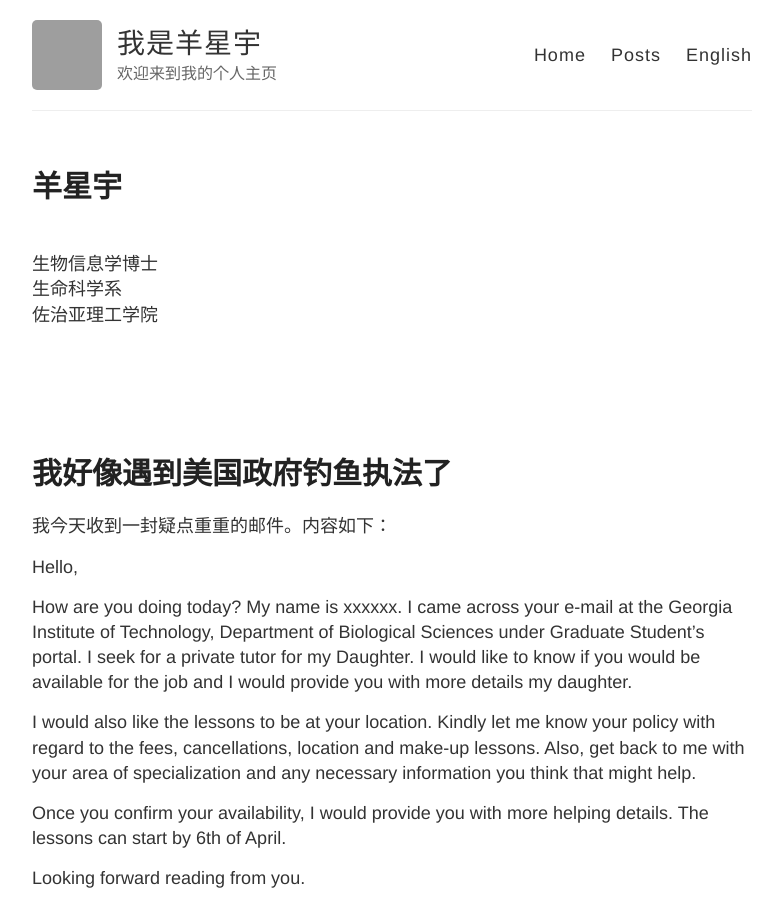
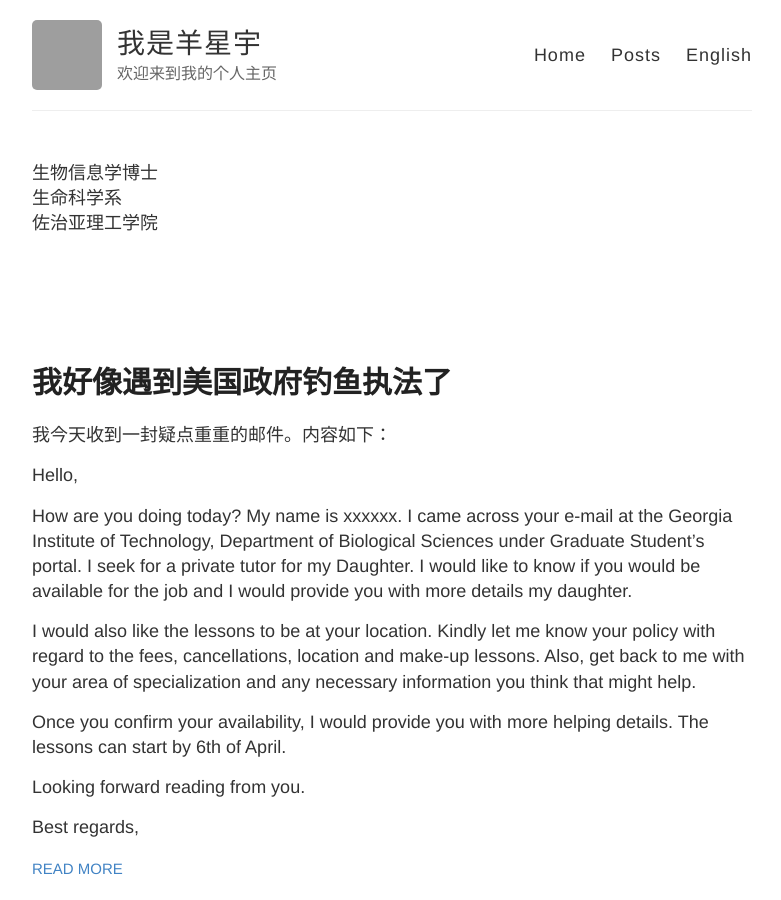
Before and after one commit to xysheep/bioyangcn, a Jekyll site: the page built from index.html, in a window 1280 px wide and 900 px high. Shown: the whole window, without its empty margins (248-1029 px from the left). Built offline with Jekyll 4.4.1, drawn with Linux system fonts in a browser that asks for light colours; comment, search, counter and statistics services are not loaded; grey boxes are pictures that could not be loaded.

Commit message:
Update index.html

```diff
--- a/index.html
+++ b/index.html
@@ -3,7 +3,6 @@ layout: default
 ---
 <div>
 <p>
-  <h1>羊星宇</h1><br />
   生物信息学博士<br />
   生命科学系<br />
   佐治亚理工学院<br />
```
